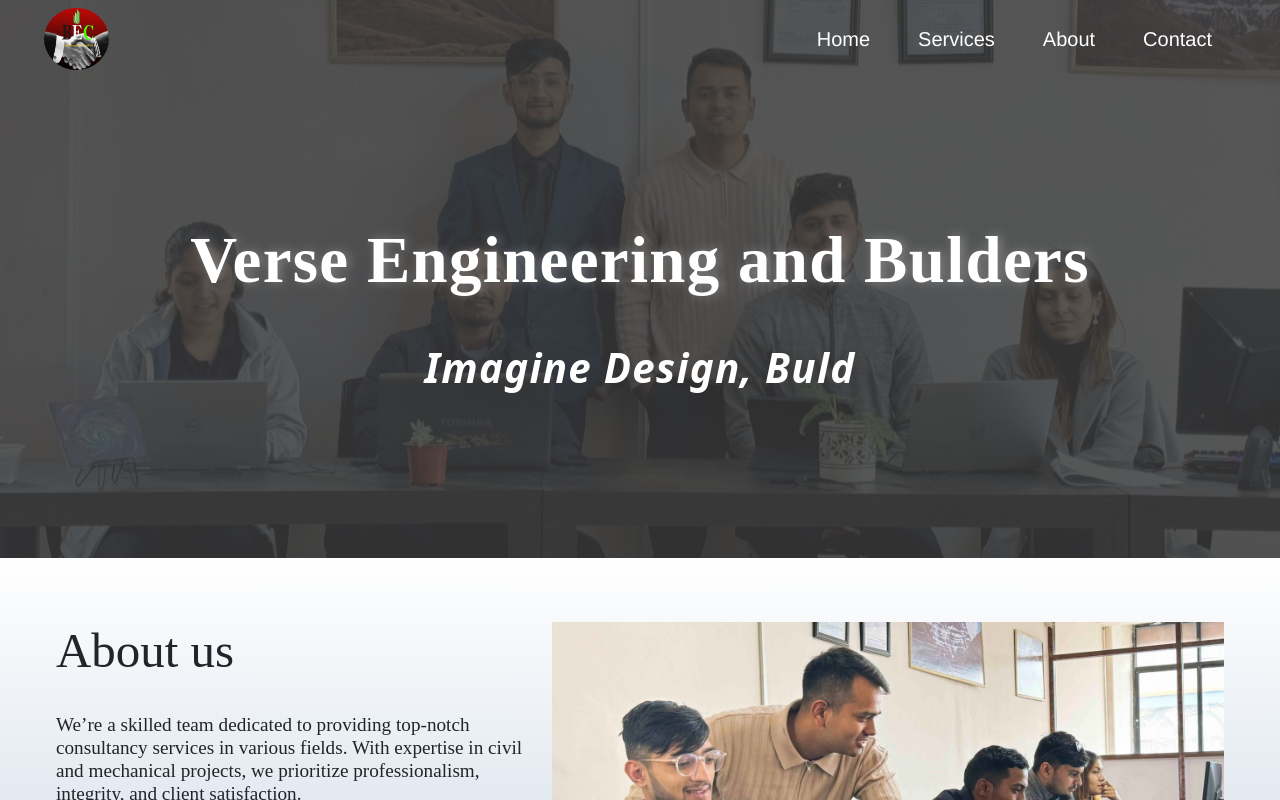
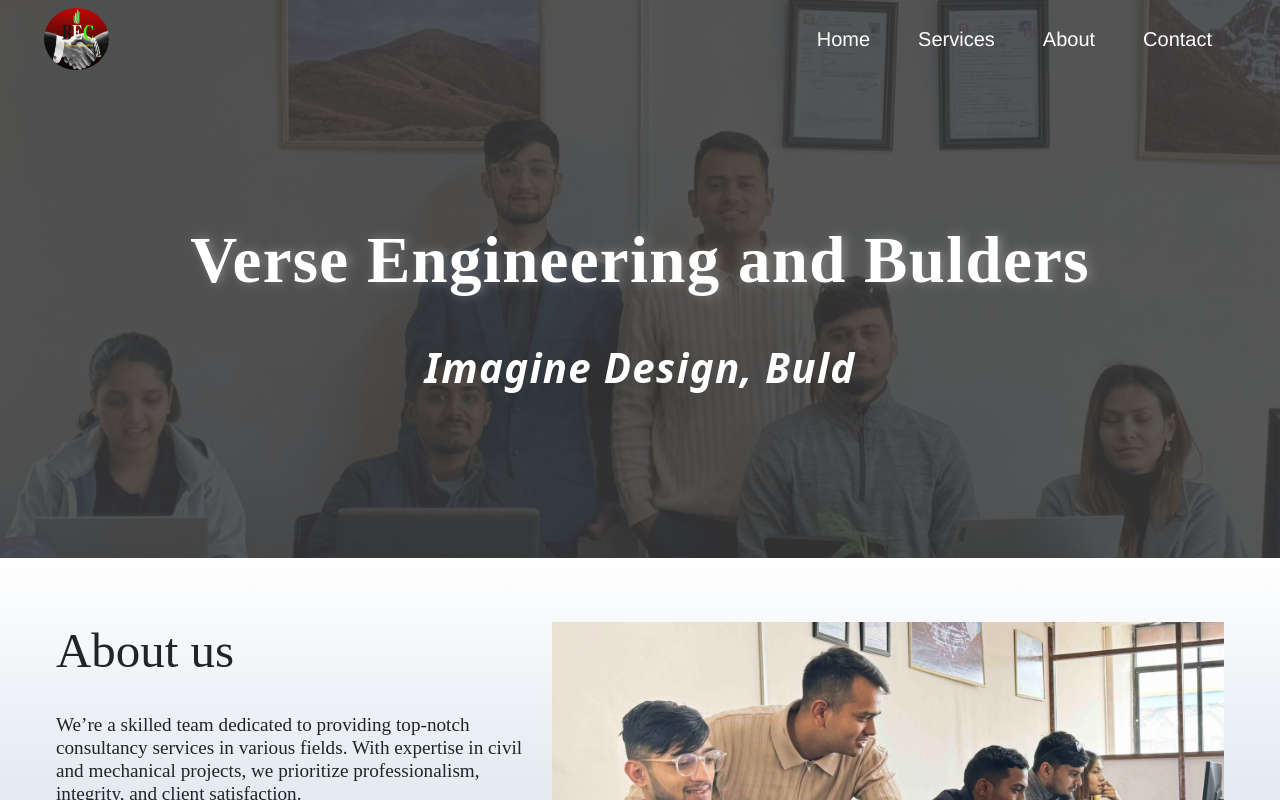
Before and after one commit to Suhel2060/freelance_project, a React (Create React App) app: page / in a window 1280 px wide. Shown: the top 800 px of the page. Built offline with nearby package versions, Linux system fonts and the light colour scheme.

Commit message:
committed

```diff
--- a/src/css/homepage.css
+++ b/src/css/homepage.css
@@ -3,7 +3,7 @@
     top: 0;
     left: 0;
     color: black;
-    height: 35rem;
+    height: 100%;
     width: 100%;
     background-image: url('../logo/homeimage1.jpg');
     background-size: cover;
@@ -16,7 +16,7 @@
     top: 0;
     left: 0px;
     width: 100%;
-    height: 35rem;
+    height: 100%;
     z-index: -9;
     background-color: #3a3a3a;
     opacity: 0.85;
```
Also changed, not shown: src/components/Workingexperience.js (added, +12 -0 lines).
